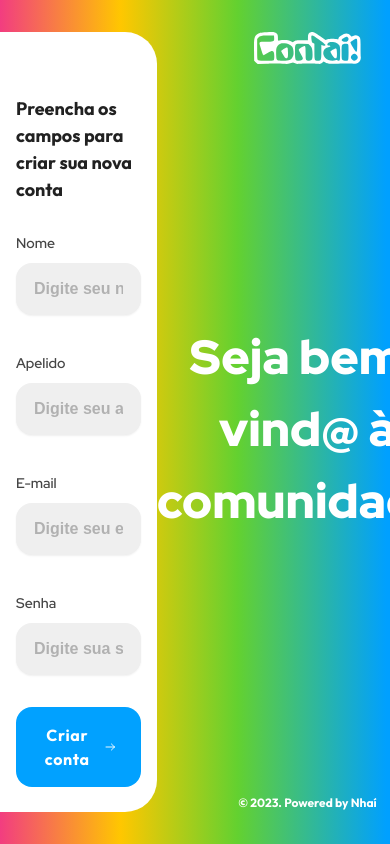
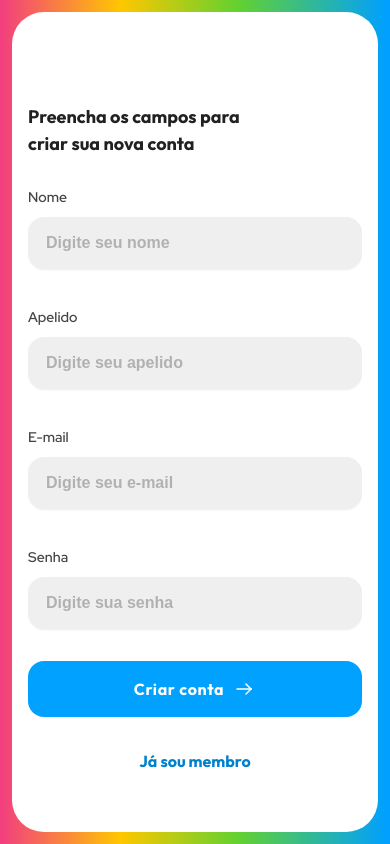
Before and after one commit to nhai360/nhai-comunidade, a Next.js app: page /auth/register in a window 390 px wide. Built offline with nearby package versions, Linux system fonts and the light colour scheme; no server answers; what @draft-js-plugins/emoji, @draft-js-plugins/hashtag, @draft-js-plugins/linkify would draw is missing.

Commit message:
feat: add responsive in auth pages

```diff
--- a/src/features/auth/BackButton/BackButton.styles.ts
+++ b/src/features/auth/BackButton/BackButton.styles.ts
@@ -5,4 +5,8 @@ export const Button = styled(BaseButton, {
   position: "absolute",
   left: 42,
   top: 74,
+
+  "@mobile": {
+    left: "$4",
+  },
 });
--- a/src/features/auth/RegisterForm/RegisterForm.styles.ts
+++ b/src/features/auth/RegisterForm/RegisterForm.styles.ts
@@ -12,7 +12,15 @@ export const FormContainer = styled("form", {
   maxHeight: "85vh",
 
   overflowY: "auto",
-  padding: "$4",
+
+  "&::-webkit-scrollbar": {
+    width: 0,
+    height: 0,
+    display: "none",
+  },
+
+  "-ms-overflow-style": "none",
+  scrollbarWidth: "none",
 });
 
 export const FieldContainer = styled("div", {
--- a/src/layouts/AuthLayout/AuthLayout.styles.ts
+++ b/src/layouts/AuthLayout/AuthLayout.styles.ts
@@ -10,6 +10,14 @@ export const Container = styled("main", {
   gridTemplateColumns: "repeat(2, 1fr)",
 
   overflow: "hidden",
+
+  "@tablet": {
+    gridTemplateColumns: "1fr",
+  },
+
+  "@mobile": {
+    paddingBlock: "$3",
+  },
 });
 
 export const Content = styled("section", {
@@ -23,6 +31,17 @@ export const Content = styled("section", {
   flexDirection: "column",
   justifyContent: "center",
   alignItems: "center",
+
+  paddingInline: "$4",
+
+  "@tablet": {
+    borderRadius: "$large",
+    marginInline: "$8",
+  },
+
+  "@mobile": {
+    marginInline: "$3",
+  },
 });
 
 export const TitleContainer = styled("section", {
@@ -35,4 +54,8 @@ export const TitleContainer = styled("section", {
     maxWidth: "492px",
     textAlign: "center",
   },
+
+  "@tablet": {
+    display: "none",
+  },
 });
--- a/stitches.config.ts
+++ b/stitches.config.ts
@@ -115,7 +115,8 @@ export const { styled, getCssText, globalCss, keyframes, css, theme } =
       },
     },
     media: {
-      tablet: "(min-width: 768px)",
+      mobile: "(max-width: 425px)",
+      tablet: "(max-width: 768px)",
     },
   });
 
```
